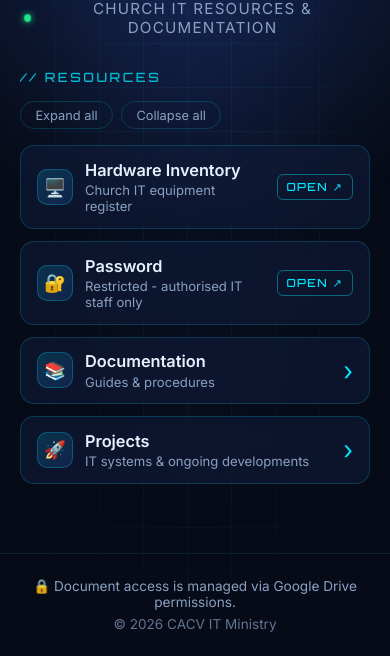
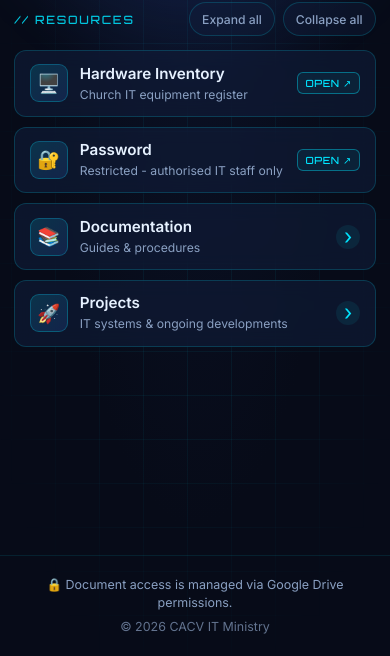
Before and after one commit to RockyCCLee/cacv_it_portal, a plain HTML site: page index.html in a window 390 px wide. Shown: the part 188-844 px from the top of the page. Drawn offline with Linux system fonts and the light colour scheme.

Commit message:
Uplift responsive layout for mobile and tablet devices

```diff
--- a/css/style.css
+++ b/css/style.css
@@ -6,14 +6,23 @@
   --cma-blue: #0074c8;
   --text: #e6f1ff;
   --muted: #8aa0c2;
-  --card: rgba(18, 30, 60, 0.55);
+  --card: rgba(18, 30, 60, 0.58);
+  --card-nested: rgba(13, 23, 48, 0.5);
   --border: rgba(0, 229, 255, 0.18);
   --radius: 14px;
 }
 
-* { box-sizing: border-box; margin: 0; padding: 0; }
+* {
+  box-sizing: border-box;
+  margin: 0;
+  padding: 0;
+  -webkit-tap-highlight-color: transparent;
+}
 
-html, body { min-height: 100%; }
+html, body {
+  min-height: 100%;
+  -webkit-text-size-adjust: 100%;
+}
 
 body {
   font-family: "Inter", system-ui, -apple-system, Segoe UI, Roboto, sans-serif;
@@ -22,7 +31,10 @@ body {
   display: flex;
   flex-direction: column;
   min-height: 100vh;
+  min-height: 100dvh;
   overflow-x: hidden;
+  padding-left: env(safe-area-inset-left);
+  padding-right: env(safe-area-inset-right);
 }
 
 /* ---------- Background effects ---------- */
@@ -46,8 +58,8 @@ body {
 .bg-glow {
   position: fixed;
   z-index: -1;
-  width: 700px;
-  height: 700px;
+  width: min(700px, 140vw);
+  height: min(700px, 140vw);
   top: -250px;
   left: 50%;
   transform: translateX(-50%);
@@ -62,7 +74,7 @@ body {
   align-items: center;
   justify-content: center;
   gap: 1.5rem;
-  padding: 3rem 1.5rem 2rem;
+  padding: calc(2.75rem + env(safe-area-inset-top)) 1.5rem 2rem;
   flex-wrap: wrap;
   text-align: left;
 }
@@ -75,6 +87,7 @@ body {
   display: grid;
   place-items: center;
   padding: 10px;
+  flex-shrink: 0;
   box-shadow:
     0 0 0 2px rgba(0, 229, 255, 0.5),
     0 0 30px rgba(0, 229, 255, 0.35),
@@ -92,9 +105,9 @@ body {
 .title {
   font-family: "Orbitron", sans-serif;
   font-weight: 900;
-  font-size: clamp(2rem, 5vw, 3.2rem);
+  font-size: clamp(1.75rem, 5vw, 3.2rem);
   letter-spacing: 0.06em;
-  line-height: 1.1;
+  line-height: 1.15;
   background: linear-gradient(90deg, #fff 0%, var(--cyan) 50%, var(--blue) 100%);
   -webkit-background-clip: text;
   background-clip: text;
@@ -107,7 +120,7 @@ body {
 .subtitle {
   margin-top: 0.5rem;
   color: var(--muted);
-  font-size: 0.95rem;
+  font-size: clamp(0.78rem, 2.2vw, 0.95rem);
   letter-spacing: 0.08em;
   text-transform: uppercase;
   display: flex;
@@ -118,6 +131,7 @@ body {
 .pulse {
   width: 8px;
   height: 8px;
+  flex-shrink: 0;
   border-radius: 50%;
   background: #22ff9a;
   box-shadow: 0 0 8px #22ff9a;
@@ -131,9 +145,9 @@ body {
 /* ---------- Main ---------- */
 .container {
   width: 100%;
-  max-width: 760px;
+  max-width: 820px;
   margin: 0 auto;
-  padding: 0 1.25rem 3rem;
+  padding: 0 1.5rem 3rem;
   flex: 1;
 }
 
@@ -141,8 +155,8 @@ body {
   display: flex;
   justify-content: space-between;
   align-items: center;
-  margin-bottom: 1rem;
-  gap: 1rem;
+  margin-bottom: 1.1rem;
+  gap: 0.75rem;
   flex-wrap: wrap;
 }
 
@@ -151,20 +165,23 @@ body {
   font-size: 0.8rem;
   letter-spacing: 0.2em;
   color: var(--cyan);
-  opacity: 0.8;
+  opacity: 0.85;
 }
 
 .toolbar-actions { display: flex; gap: 0.5rem; }
 
 .btn-ghost {
   font: inherit;
-  font-size: 0.8rem;
+  font-size: 0.82rem;
+  font-weight: 500;
   color: var(--muted);
-  background: transparent;
+  background: rgba(18, 30, 60, 0.4);
   border: 1px solid var(--border);
   border-radius: 999px;
-  padding: 0.35rem 0.9rem;
+  padding: 0.45rem 1rem;
+  min-height: 36px;
   cursor: pointer;
+  touch-action: manipulation;
   transition: all 0.2s;
 }
 
@@ -175,21 +192,33 @@ body {
   outline: none;
 }
 
+.btn-ghost:active {
+  transform: scale(0.96);
+  background: rgba(0, 229, 255, 0.12);
+}
+
 /* ---------- Tree ---------- */
-.tree-list { list-style: none; display: flex; flex-direction: column; gap: 0.75rem; }
+.tree-list {
+  list-style: none;
+  display: flex;
+  flex-direction: column;
+  gap: 0.75rem;
+}
 
 .tree-list .tree-list {
-  margin: 0.75rem 0 0 1.25rem;
+  margin: 0.65rem 0 0.15rem 1.1rem;
   padding-left: 1rem;
-  border-left: 1px dashed rgba(0, 229, 255, 0.3);
+  border-left: 1.5px dashed rgba(0, 229, 255, 0.32);
+  gap: 0.6rem;
 }
 
 .node {
   width: 100%;
+  min-height: 60px;
   display: flex;
   align-items: center;
   gap: 1rem;
-  padding: 1rem 1.25rem;
+  padding: 0.95rem 1.25rem;
   font: inherit;
   color: var(--text);
   text-decoration: none;
@@ -200,12 +229,21 @@ body {
   backdrop-filter: blur(10px);
   -webkit-backdrop-filter: blur(10px);
   cursor: pointer;
+  touch-action: manipulation;
+  user-select: none;
   position: relative;
   overflow: hidden;
-  transition: transform 0.2s, border-color 0.2s, box-shadow 0.2s;
+  transition: transform 0.2s, border-color 0.2s, box-shadow 0.2s, background-color 0.2s;
 }
 
-/* scanning light sweep */
+.depth-1 > .node,
+.depth-2 > .node {
+  background: var(--card-nested);
+  min-height: 54px;
+}
+
+/* scanning light sweep (devices with hover pointer) */
+@media (hover: hover) and (pointer: fine) {
   .node::before {
     content: "";
     position: absolute;
@@ -220,11 +258,23 @@ body {
 
   .node:hover::before { left: 120%; }
 
-.node:hover, .node:focus-visible {
+  .node:hover {
     transform: translateY(-2px);
     border-color: var(--cyan);
     box-shadow: 0 0 0 1px rgba(0, 229, 255, 0.3), 0 8px 30px rgba(0, 229, 255, 0.15);
+  }
+}
+
+.node:focus-visible {
+  border-color: var(--cyan);
+  box-shadow: 0 0 0 2px rgba(0, 229, 255, 0.45), 0 8px 30px rgba(0, 229, 255, 0.15);
   outline: none;
+}
+
+.node:active:not(.pending) {
+  transform: scale(0.985);
+  border-color: var(--cyan);
+  background: rgba(0, 229, 255, 0.1);
 }
 
 .item-icon {
@@ -238,43 +288,86 @@ body {
   border: 1px solid rgba(0, 229, 255, 0.25);
 }
 
-.item-text { flex: 1; display: flex; flex-direction: column; min-width: 0; }
+.item-text {
+  flex: 1;
+  display: flex;
+  flex-direction: column;
+  min-width: 0;
+}
 
-.item-title { font-weight: 600; font-size: 1.02rem; }
+.item-title {
+  font-weight: 600;
+  font-size: 1.02rem;
+  line-height: 1.3;
+  overflow-wrap: break-word;
+  word-break: break-word;
+}
 
-.item-desc { font-size: 0.82rem; color: var(--muted); margin-top: 0.15rem; }
+.item-desc {
+  font-size: 0.82rem;
+  line-height: 1.35;
+  color: var(--muted);
+  margin-top: 0.2rem;
+}
 
-.depth-1 .item-title, .depth-2 .item-title { font-size: 0.97rem; }
+.depth-1 .item-title,
+.depth-2 .item-title {
+  font-size: 0.95rem;
+}
 
 .chevron {
-  font-size: 1.6rem;
+  flex-shrink: 0;
+  width: 28px;
+  height: 28px;
+  display: grid;
+  place-items: center;
+  font-size: 1.5rem;
   line-height: 1;
   color: var(--cyan);
-  transition: transform 0.3s ease;
+  border-radius: 50%;
+  background: rgba(0, 229, 255, 0.08);
+  transition: transform 0.3s ease, background-color 0.2s ease;
 }
 
-.folder[aria-expanded="true"] { border-color: rgba(0, 229, 255, 0.45); }
-.folder[aria-expanded="true"] .chevron { transform: rotate(90deg); }
+.folder[aria-expanded="true"] {
+  border-color: rgba(0, 229, 255, 0.45);
+  background: rgba(18, 36, 72, 0.72);
+}
+
+.folder[aria-expanded="true"] .chevron {
+  transform: rotate(90deg);
+  background: rgba(0, 229, 255, 0.18);
+}
 
 .open-tag {
+  flex-shrink: 0;
   font-family: "Orbitron", sans-serif;
-  font-size: 0.7rem;
-  letter-spacing: 0.12em;
+  font-size: 0.68rem;
+  letter-spacing: 0.1em;
   color: var(--cyan);
+  background: rgba(0, 229, 255, 0.06);
   border: 1px solid rgba(0, 229, 255, 0.4);
   border-radius: 6px;
-  padding: 0.3rem 0.55rem;
+  padding: 0.32rem 0.55rem;
   white-space: nowrap;
 }
 
-.link.pending { cursor: not-allowed; }
-.link.pending .open-tag { color: var(--muted); border-color: rgba(138, 160, 194, 0.4); }
+.link.pending {
+  cursor: not-allowed;
+  opacity: 0.72;
+}
+
+.link.pending .open-tag {
+  color: var(--muted);
+  background: transparent;
+  border-color: rgba(138, 160, 194, 0.35);
+}
 
 /* Smooth expand/collapse */
 .panel {
   display: grid;
   grid-template-rows: 0fr;
-  transition: grid-template-rows 0.35s ease;
+  transition: grid-template-rows 0.32s cubic-bezier(0.4, 0, 0.2, 1);
 }
 
 .panel.open { grid-template-rows: 1fr; }
@@ -284,22 +377,179 @@ body {
 /* ---------- Footer ---------- */
 .footer {
   text-align: center;
-  padding: 1.5rem;
+  padding: 1.5rem 1.25rem calc(1.5rem + env(safe-area-inset-bottom));
   color: var(--muted);
   font-size: 0.85rem;
+  line-height: 1.45;
   border-top: 1px solid rgba(0, 229, 255, 0.1);
 }
 
 .footer .copy { margin-top: 0.35rem; opacity: 0.7; }
 
-/* ---------- Responsive ---------- */
-@media (max-width: 560px) {
-  .header { flex-direction: column; text-align: center; padding-top: 2rem; }
-  .subtitle { justify-content: center; }
-  .logo-badge { width: 88px; height: 88px; }
-  .node { padding: 0.85rem 1rem; gap: 0.75rem; }
-  .item-icon { flex-basis: 36px; height: 36px; font-size: 1.1rem; }
-  .tree-list .tree-list { margin-left: 0.5rem; padding-left: 0.75rem; }
+/* ---------- Tablet (up to 900px) ---------- */
+@media (max-width: 900px) {
+  .header {
+    padding: calc(2.25rem + env(safe-area-inset-top)) 1.5rem 1.5rem;
+    gap: 1.25rem;
+  }
+
+  .logo-badge {
+    width: 92px;
+    height: 92px;
+    border-radius: 20px;
+  }
+
+  .container {
+    max-width: 720px;
+    padding: 0 1.25rem 2.5rem;
+  }
+}
+
+/* ---------- Mobile (up to 600px) ---------- */
+@media (max-width: 600px) {
+  .header {
+    flex-direction: column;
+    text-align: center;
+    padding: calc(1.6rem + env(safe-area-inset-top)) 1rem 1.25rem;
+    gap: 0.85rem;
+  }
+
+  .subtitle {
+    justify-content: center;
+  }
+
+  .logo-badge {
+    width: 76px;
+    height: 76px;
+    border-radius: 18px;
+    padding: 8px;
+  }
+
+  .container {
+    padding: 0 0.9rem 2rem;
+  }
+
+  .toolbar {
+    margin-bottom: 0.85rem;
+  }
+
+  .toolbar-label {
+    font-size: 0.72rem;
+    letter-spacing: 0.15em;
+  }
+
+  .btn-ghost {
+    font-size: 0.76rem;
+    padding: 0.4rem 0.75rem;
+    min-height: 34px;
+  }
+
+  .tree-list {
+    gap: 0.6rem;
+  }
+
+  .node {
+    padding: 0.8rem 0.9rem;
+    gap: 0.75rem;
+    min-height: 56px;
+    border-radius: 12px;
+  }
+
+  .depth-1 > .node,
+  .depth-2 > .node {
+    padding: 0.7rem 0.8rem;
+    min-height: 50px;
+  }
+
+  .item-icon {
+    flex: 0 0 38px;
+    height: 38px;
+    font-size: 1.15rem;
+    border-radius: 9px;
+  }
+
+  .depth-1 .item-icon,
+  .depth-2 .item-icon {
+    flex: 0 0 34px;
+    height: 34px;
+    font-size: 1.05rem;
+  }
+
+  .item-title {
+    font-size: 0.95rem;
+  }
+
+  .depth-1 .item-title,
+  .depth-2 .item-title {
+    font-size: 0.88rem;
+  }
+
+  .item-desc {
+    font-size: 0.76rem;
+  }
+
+  /* Compact nested indentation for multi-level trees on narrow screens */
+  .tree-list .tree-list {
+    margin: 0.5rem 0 0.1rem 0.45rem;
+    padding-left: 0.65rem;
+    gap: 0.5rem;
+  }
+
+  .tree-list .tree-list .tree-list {
+    margin-left: 0.35rem;
+    padding-left: 0.55rem;
+  }
+
+  .open-tag {
+    font-size: 0.62rem;
+    padding: 0.25rem 0.45rem;
+    letter-spacing: 0.06em;
+  }
+
+  .chevron {
+    width: 24px;
+    height: 24px;
+    font-size: 1.35rem;
+  }
+
+  .footer {
+    font-size: 0.78rem;
+    padding: 1.25rem 1rem calc(1.25rem + env(safe-area-inset-bottom));
+  }
+}
+
+/* ---------- Small Mobile (up to 380px) ---------- */
+@media (max-width: 380px) {
+  .toolbar {
+    flex-direction: column;
+    align-items: stretch;
+    gap: 0.5rem;
+  }
+
+  .toolbar-actions {
+    width: 100%;
+  }
+
+  .toolbar-actions .btn-ghost {
+    flex: 1;
+    text-align: center;
+  }
+
+  .node {
+    padding: 0.7rem 0.75rem;
+    gap: 0.6rem;
+  }
+
+  .item-icon {
+    flex: 0 0 34px;
+    height: 34px;
+    font-size: 1rem;
+  }
+
+  .tree-list .tree-list {
+    margin-left: 0.25rem;
+    padding-left: 0.5rem;
+  }
 }
 
 @media (prefers-reduced-motion: reduce) {
--- a/index.html
+++ b/index.html
@@ -2,10 +2,12 @@
 <html lang="en">
 <head>
   <meta charset="UTF-8" />
-  <meta name="viewport" content="width=device-width, initial-scale=1.0" />
+  <meta name="viewport" content="width=device-width, initial-scale=1.0, viewport-fit=cover" />
+  <meta name="theme-color" content="#070b18" />
   <title>CACV IT Portal</title>
   <meta name="description" content="CACV Church IT Portal - quick access to IT resources." />
   <link rel="icon" type="image/png" href="assets/cma-logo.png" />
+  <link rel="apple-touch-icon" href="assets/cma-logo.png" />
   <link rel="preconnect" href="https://fonts.googleapis.com" />
   <link rel="preconnect" href="https://fonts.gstatic.com" crossorigin />
   <link href="https://fonts.googleapis.com/css2?family=Orbitron:wght@500;700;900&family=Inter:wght@400;500;600&display=swap" rel="stylesheet" />
```
Lines whose indentation alone changed are shown as unchanged.
